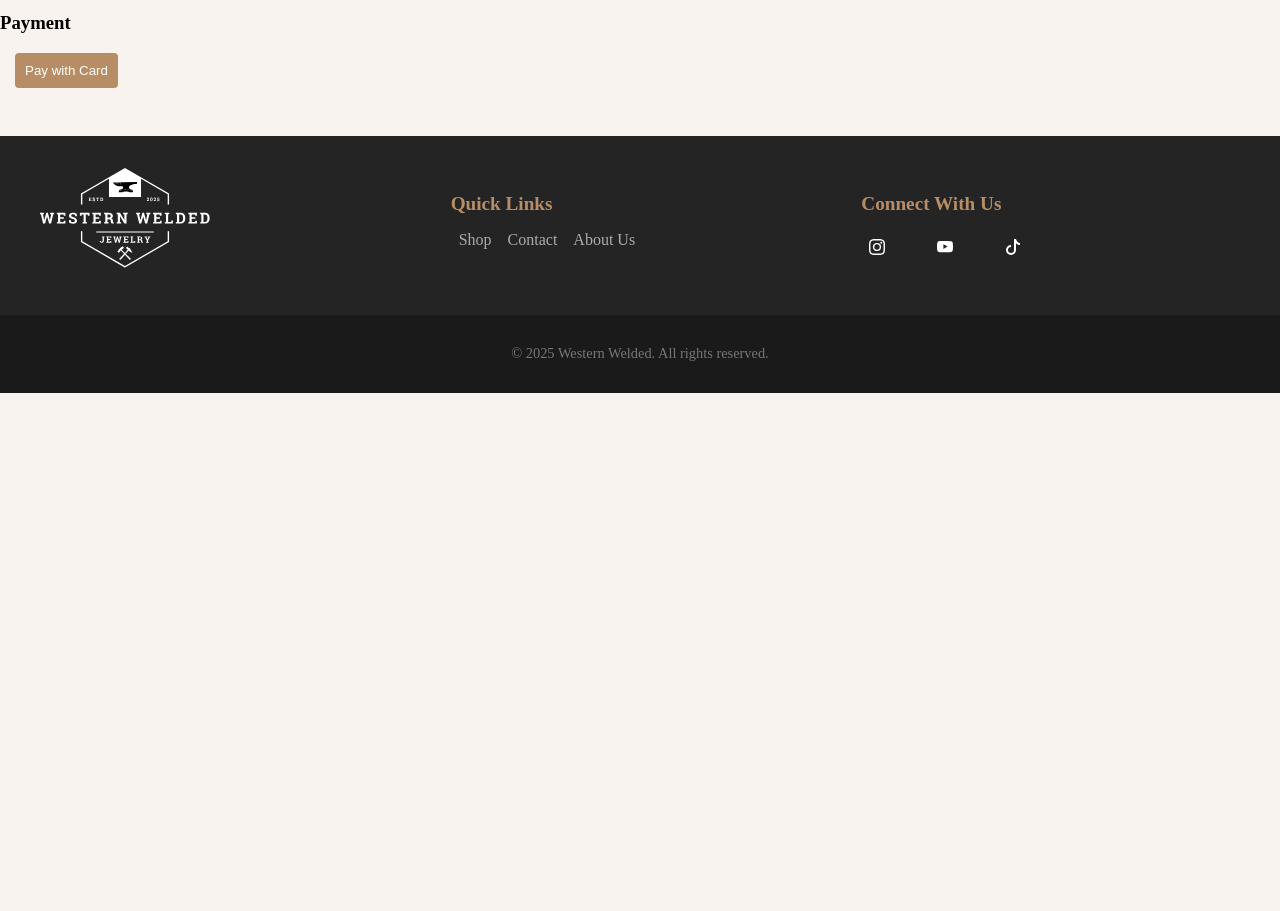
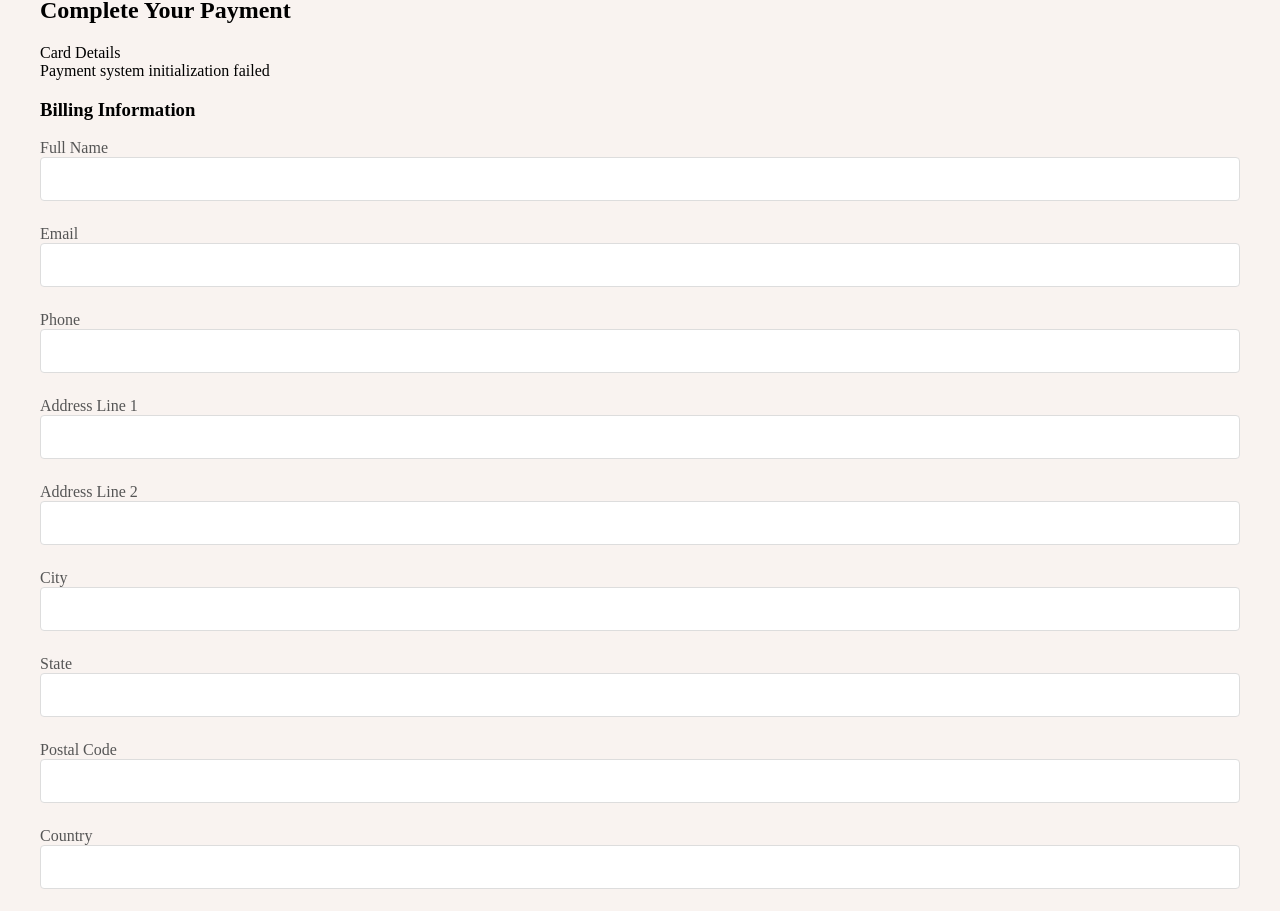
Before and after one commit to Craftycoolgamer/Western-Welded-Firebase, a React (Create React App) app: page /checkout in a window 1280 px wide. Shown: the part 187-1098 px from the top of the page. Before the commit the page ends 800 px from the top, so only its background shows below. Built offline with nearby package versions, Linux system fonts and the light colour scheme; no server answers; sample sign-in values are in the browser's storage.

Commit message:
fixed navigation bar account dropdown and wip checkout page

```diff
--- a/src/components/AdminProductCard.js
+++ b/src/components/AdminProductCard.js
@@ -61,7 +61,7 @@ function AdminProductCard({ product, onUpdate }) {
       {!isEditing ? (
         <div className="product-view">
           <div className="product-image-container">
-            {product.stock == false && (
+            {product.stock === false && (
               <div className="out-of-stock-banner-admin">Out of Stock</div>
             )}
             <img
--- a/src/components/NavigationBar.css
+++ b/src/components/NavigationBar.css
@@ -141,6 +141,8 @@
   background: none;
   border: none;
   cursor: pointer;
+  box-sizing: border-box;
+  margin: 0;
 }
 
 .dropdown-content a:hover, .dropdown-content button:hover {
--- a/src/components/NavigationBar.js
+++ b/src/components/NavigationBar.js
@@ -30,13 +30,13 @@ function NavigationBar() {
       <div className="navbar-container">
         {/* Logo/Brand */}
         <Link to="/" className="navbar-brand">
-          <img className="logo-icon" src="/images/Western_Welded_logo.svg" />
+          <img className="logo-icon" src="/images/Western_Welded_logo.svg" alt='Western Welded Logo'/>
           {/* <span className="logo-text">Western Welded</span> */}
         </Link>
 
         <div className="nav-content">
 
-{/* Main Navigation Links */}
+        {/* Main Navigation Links */}
         <div className="navbar-links">
           <Link to="/products" className="nav-link">Shop</Link>
           <Link to="/about" className="nav-link">About</Link>
@@ -60,7 +60,7 @@ function NavigationBar() {
             <div className="user-dropdown">
               <span className="user-icon">👤</span>
               <div className="dropdown-content">
-                <Link to="/account">My Account</Link>
+                <Link to="/">My Account</Link>
                 <button onClick={handleLogout} className="logout-btn">
                   Logout
                 </button>
--- a/src/components/ProductCard.js
+++ b/src/components/ProductCard.js
@@ -1,10 +1,10 @@
-import React from 'react';
+// import React from 'react';
 import { Link } from 'react-router-dom';
-import { useCart } from '../context/CartContext';
+// import { useCart } from '../context/CartContext';
 import './ProductCard.css';
 
 function ProductCard({ product }) {
-  const { addToCart } = useCart();
+  // const { addToCart } = useCart();
 
   return (
     <div className="product-card">
--- a/src/pages/Checkout.js
+++ b/src/pages/Checkout.js
@@ -1,42 +1,266 @@
-// Checkout.js
+import React, { useState, useEffect } from 'react';
+import { getFunctions, httpsCallable } from 'firebase/functions';
 // import { loadStripe } from '@stripe/stripe-js';
 
-// const stripePromise = loadStripe('your_publishable_key');
+const Checkout = () => {
+  const [stripe, setStripe] = useState(null);
+  const [elements, setElements] = useState(null);
+  const [card, setCard] = useState(null);
+  const [clientSecret, setClientSecret] = useState('');
+  const [billingDetails, setBillingDetails] = useState({
+    name: '',
+    email: '',
+    phone: '',
+    line1: '',
+    line2: '',
+    city: '',
+    state: '',
+    postal_code: '',
+    country: ''
+  });
+  const [error, setError] = useState(null);
+  const [isLoading, setIsLoading] = useState(false);
 
-function Checkout({ cart }) {
-  const handleClick = async () => {
-    // const stripe = await stripePromise;
+  // Initialize Stripe and Elements
+  useEffect(() => {
+    const initializeStripe = async () => {
+      try {
+        // Load Expitrans.js (using Stripe-compatible API)
+        const stripeInstance = 0 //await loadStripe(process.env.REACT_APP_EXPITRANS_PUBLIC_KEY);
+        const elementsInstance = stripeInstance.elements();
 
-    // const response = await fetch('/create-checkout-session', {
-    //   method: 'POST',
-    //   headers: {
-    //     'Content-Type': 'application/json',
-    //   },
-    //   body: JSON.stringify({ cart }),
-    // });
+        // Create card element
+        const cardElement = elementsInstance.create('card', {
+          hidePostalCode: true
+        });
 
-  //   const session = await response.json();
-  //   const result = await stripe.redirectToCheckout({
-  //     sessionId: session.id,
-  //   });
+        setStripe(stripeInstance);
+        setElements(elementsInstance);
+        setCard(cardElement);
+      } catch (err) {
+        console.error('Failed to initialize Expitrans:', err);
+        setError('Payment system initialization failed');
+      }
+    };
 
-  //   if (result.error) {
-  //     console.error(result.error.message);
-  //   }
+    initializeStripe();
+  }, []);
+
+  // Mount card element
+  useEffect(() => {
+    if (card) {
+      card.mount('#card-element');
+      card.on('change', handleCardChange);
+    }
+
+    return () => {
+      if (card) card.destroy();
+    };
+  }, [card]);
+
+  // Create payment intent
+  const createPaymentIntent = async () => {
+    try {
+      setIsLoading(true);
+      const functions = getFunctions();
+      const createIntent = httpsCallable(functions, 'createExpitransIntent');
+      const { data } = await createIntent({
+        amount: 1000 // Amount in cents
+      });
+      setClientSecret(data.clientSecret);
+    } catch (err) {
+      console.error('Payment intent creation failed:', err);
+      setError('Could not initiate payment');
+    } finally {
+      setIsLoading(false);
+    }
+  };
+
+  const handleCardChange = (event) => {
+    setError(event.error?.message || '');
+  };
+
+  const handleInputChange = (e) => {
+    const { name, value } = e.target;
+    setBillingDetails(prev => ({ ...prev, [name]: value }));
+  };
+
+  const handleSubmit = async (e) => {
+    e.preventDefault();
+
+    if (!stripe || !elements) {
+      return;
+    }
+
+    setIsLoading(true);
+
+    try {
+      const { error: confirmError, paymentIntent } = await stripe.confirmCardPayment(
+        clientSecret,
+        {
+          payment_method: {
+            card,
+            billing_details: {
+              name: billingDetails.name,
+              email: billingDetails.email,
+              phone: billingDetails.phone,
+              address: {
+                line1: billingDetails.line1,
+                line2: billingDetails.line2,
+                city: billingDetails.city,
+                state: billingDetails.state,
+                postal_code: billingDetails.postal_code,
+                country: billingDetails.country
+              }
+            }
+          }
+        },
+        { handleActions: false }
+      );
+
+      if (confirmError) {
+        setError(confirmError.message);
+      } else if (paymentIntent) {
+        alert(`Payment status: ${paymentIntent.status}\nMessage: ${paymentIntent.charges.data[0].outcome.seller_message}`);
+        // Process successful payment here
+      }
+    } catch (err) {
+      console.error('Payment confirmation error:', err);
+      setError('Payment processing failed');
+    } finally {
+      setIsLoading(false);
+    }
   };
 
   return (
-    <div className="checkout">
-      <h2>Checkout</h2>
-      <div className="shipping-form">
-        {/* Address form fields */}
-      </div>
-      <div className="payment-method">
-        <h3>Payment</h3>
-        <button onClick={handleClick}>Pay with Card</button>
-      </div>
+    <div className="checkout-container">
+      <h2>Complete Your Payment</h2>
+
+      <form onSubmit={handleSubmit}>
+        {/* Card Details */}
+        <div className="form-section">
+          <label>Card Details</label>
+          <div id="card-element" className="card-input" />
+          <div id="card-errors" className="error">{error}</div>
+        </div>
+
+        {/* Billing Details */}
+        <div className="form-section">
+          <h3>Billing Information</h3>
+
+          <div className="form-group">
+            <label>Full Name</label>
+            <input
+              type="text"
+              name="name"
+              value={billingDetails.name}
+              onChange={handleInputChange}
+              required
+            />
+          </div>
+
+          <div className="form-group">
+            <label>Email</label>
+            <input
+              type="email"
+              name="email"
+              value={billingDetails.email}
+              onChange={handleInputChange}
+              required
+            />
+          </div>
+
+          <div className="form-group">
+            <label>Phone</label>
+            <input
+              type="tel"
+              name="phone"
+              value={billingDetails.phone}
+              onChange={handleInputChange}
+              required
+            />
+          </div>
+
+          <div className="form-group">
+            <label>Address Line 1</label>
+            <input
+              type="text"
+              name="line1"
+              value={billingDetails.line1}
+              onChange={handleInputChange}
+              required
+            />
+          </div>
+
+          <div className="form-group">
+            <label>Address Line 2</label>
+            <input
+              type="text"
+              name="line2"
+              value={billingDetails.line2}
+              onChange={handleInputChange}
+            />
+          </div>
+
+          <div className="form-row">
+            <div className="form-group">
+              <label>City</label>
+              <input
+                type="text"
+                name="city"
+                value={billingDetails.city}
+                onChange={handleInputChange}
+                required
+              />
+            </div>
+
+            <div className="form-group">
+              <label>State</label>
+              <input
+                type="text"
+                name="state"
+                value={billingDetails.state}
+                onChange={handleInputChange}
+                required
+              />
+            </div>
+          </div>
+
+          <div className="form-row">
+            <div className="form-group">
+              <label>Postal Code</label>
+              <input
+                type="text"
+                name="postal_code"
+                value={billingDetails.postal_code}
+                onChange={handleInputChange}
+                required
+              />
+            </div>
+
+            <div className="form-group">
+              <label>Country</label>
+              <input
+                type="text"
+                name="country"
+                value={billingDetails.country}
+                onChange={handleInputChange}
+                required
+              />
+            </div>
+          </div>
+        </div>
+
+        <button
+          type="submit"
+          disabled={!stripe || isLoading}
+          className="pay-button"
+        >
+          {isLoading ? 'Processing...' : `Pay $10.00`}
+        </button>
+      </form>
     </div>
   );
-}
+};
 
 export default Checkout;
--- a/src/pages/ProductDetail.css
+++ b/src/pages/ProductDetail.css
@@ -12,6 +12,10 @@
   .product-detail-container {
     grid-template-columns: 1fr 1fr;
   }
+}
+
+.icon{
+  width: 24px;
 }
 
 /* Loading States */
--- a/src/pages/ProductDetail.js
+++ b/src/pages/ProductDetail.js
@@ -97,7 +97,7 @@ function ProductDetail() {
         </div>
 
         {/* Description */}
-        { product.description != "" && (
+        { product.description !== "" && (
           <div className="product-description">
             <p>{product.description}</p>
           </div>
```
Also changed, not shown: src/pages/AdminPanel.js (+14 -14 lines), src/pages/Contact.js (+30 -30 lines).
